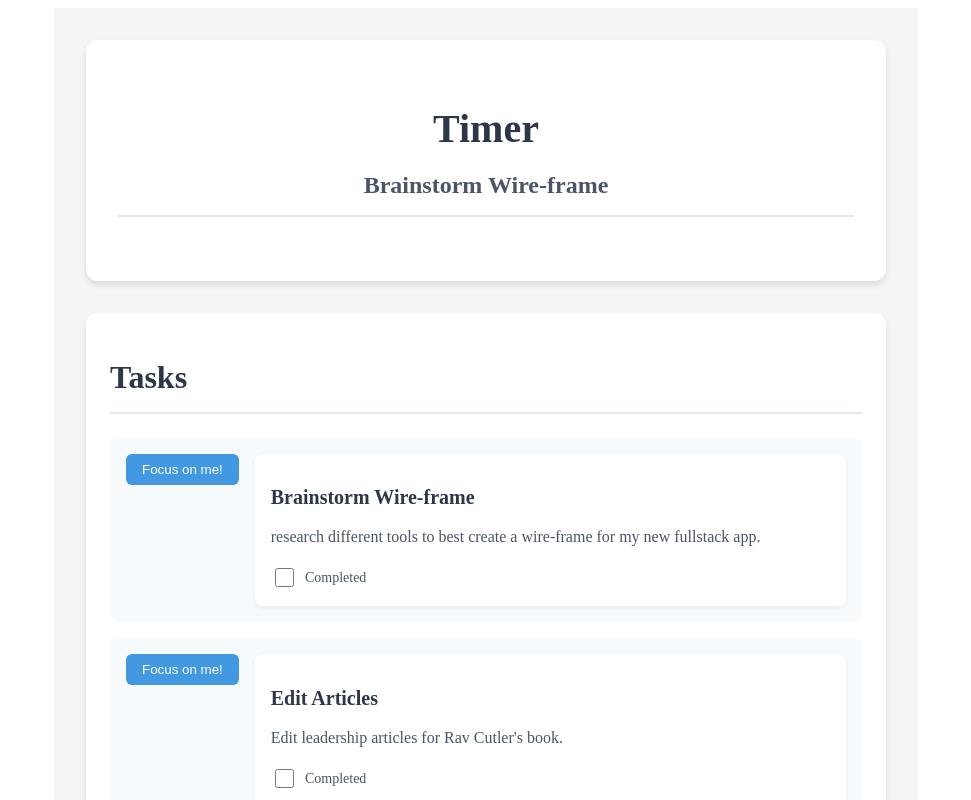
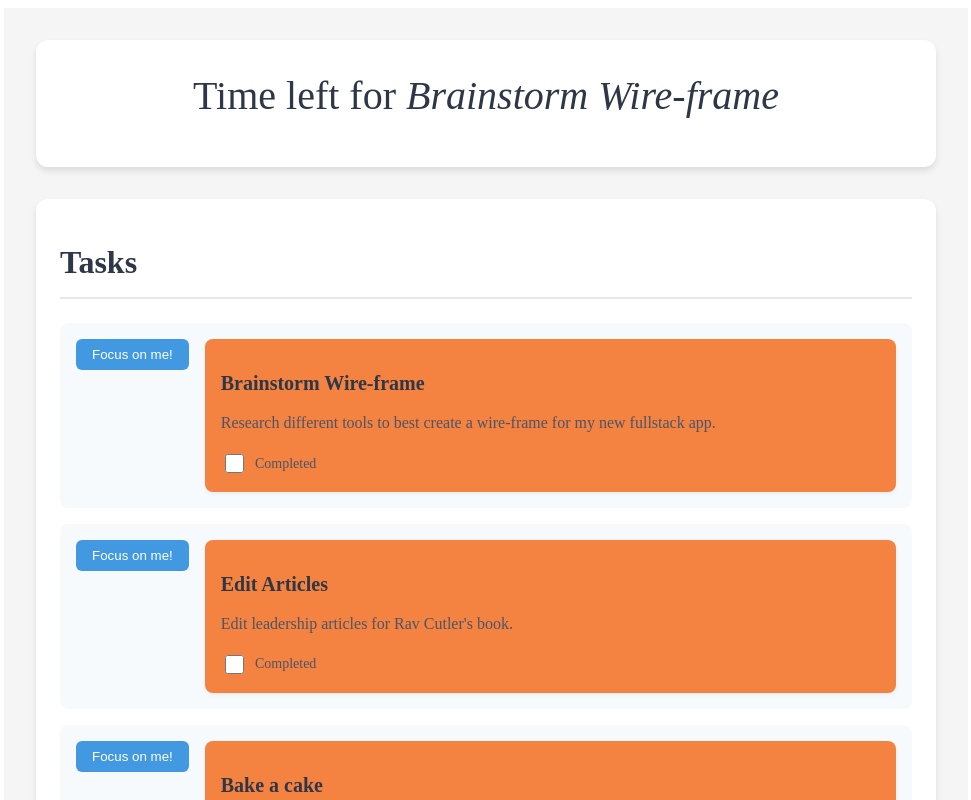
Before and after one commit to Alef5750/pomodoro-timer, a React (Vite) app: page / in a window 1280 px wide. Shown: the top 800 px of the page, without its empty margins (154-1125 px from the left). Built offline with nearby package versions, Linux system fonts and the light colour scheme.

Commit message:
updates to styling and components including CountDownTimer name change

```diff
--- a/src/App.module.css
+++ b/src/App.module.css
@@ -1,5 +1,5 @@
 .container {
-  max-width: 800px;
+  max-width: 900px;
   margin: 0 auto;
   padding: 2rem;
   display: flex;
--- a/src/App.tsx
+++ b/src/App.tsx
@@ -1,9 +1,9 @@
 import { useState } from "react";
-import Timer from "./components/timer/Timer";
-import TaskList from "./components/tasks/task-list/TaskList";
+import TaskList from "./components/task-list/TaskList";
 import { ITask } from "./types/types";
 import { tasks } from "./data";
 import styles from "./App.module.css";
+import CountdownTimer from "./components/countdown-timer/CountdownTimer";
 
 function App() {
   const [currentTask, setCurrentTask] = useState<ITask>(tasks[0]);
@@ -12,7 +12,7 @@ function App() {
 
   return (
     <div className={styles.container}>
-      <Timer taskTitle={currentTask.title} />
+      <CountdownTimer taskTitle={currentTask.title} targetTime={25} />
       <TaskList selectTask={selectTask} />
     </div>
   );
--- /dev/null
+++ b/src/components/countdown-timer/CountdownTimer.tsx
@@ -0,0 +1,18 @@
+import styles from "./countdown-timer.module.css";
+
+interface propTypes {
+  taskTitle: string;
+  targetTime: number;
+}
+
+const CountdownTimer = ({ taskTitle, targetTime }: propTypes) => {
+  return (
+    <section className={styles.timerSection}>
+      <div className={styles.timerHeading}>
+        Time left for <em>{taskTitle}</em>
+      </div>
+    </section>
+  );
+};
+
+export default CountdownTimer;
--- a/src/components/timer/timer.module.css
+++ b/src/components/countdown-timer/countdown-timer.module.css
@@ -11,11 +11,3 @@
   font-size: 2.5rem;
   margin-bottom: 1rem;
 }
-
-.taskTitle {
-  color: #4a5568;
-  font-size: 1.5rem;
-  margin-bottom: 2rem;
-  padding-bottom: 1rem;
-  border-bottom: 2px solid #e2e8f0;
-}
--- a/src/components/tasks/task-item/TaskItem.tsx
+++ b/src/components/task-item/TaskItem.tsx
@@ -1,4 +1,4 @@
-import { ITask } from "../../../types/types";
+import { ITask } from "../../types/types";
 import styles from "./task-item.module.css";
 
 const TaskItem = ({ task }: { task: ITask }) => {
--- a/src/components/tasks/task-item/task-item.module.css
+++ b/src/components/task-item/task-item.module.css
@@ -1,6 +1,6 @@
 .taskItem {
   flex-grow: 1;
-  background-color: #ffffff;
+  background-color: #f48240;
   padding: 1rem;
   border-radius: 8px;
   box-shadow: 0 2px 4px rgba(0, 0, 0, 0.05);
--- a/src/components/tasks/task-list/TaskList.tsx
+++ b/src/components/task-list/TaskList.tsx
@@ -1,5 +1,5 @@
-import { tasks } from "../../../data";
-import { ITask } from "../../../types/types";
+import { tasks } from "../../data";
+import { ITask } from "../../types/types";
 import TaskItem from "../task-item/TaskItem";
 import styles from "./task-list.module.css";
 
--- a/src/components/tasks/task-list/task-list.module.css
+++ b/src/components/task-list/task-list.module.css
@@ -25,7 +25,7 @@
 }
 
 .taskWrapper:hover {
-  background-color: #edf2f7;
+  background-color: #08edc0;
 }
 
 .focusButton {
--- a/src/components/timer/Timer.tsx
+++ /dev/null
@@ -1,12 +0,0 @@
-import styles from "./Timer.module.css";
-
-const Timer = ({ taskTitle }: { taskTitle: string }) => {
-  return (
-    <section className={styles.timerSection}>
-      <h1 className={styles.timerHeading}>Timer</h1>
-      <h2 className={styles.taskTitle}>{taskTitle}</h2>
-    </section>
-  );
-};
-
-export default Timer;
--- a/src/data.ts
+++ b/src/data.ts
@@ -4,7 +4,7 @@ export const tasks: ITask[] = [
   {
     id: 1,
     title: "Brainstorm Wire-frame",
-    body: "research different tools to best create a wire-frame for my new fullstack app.",
+    body: "Research different tools to best create a wire-frame for my new fullstack app.",
     isComplete: false,
   },
   {
```
